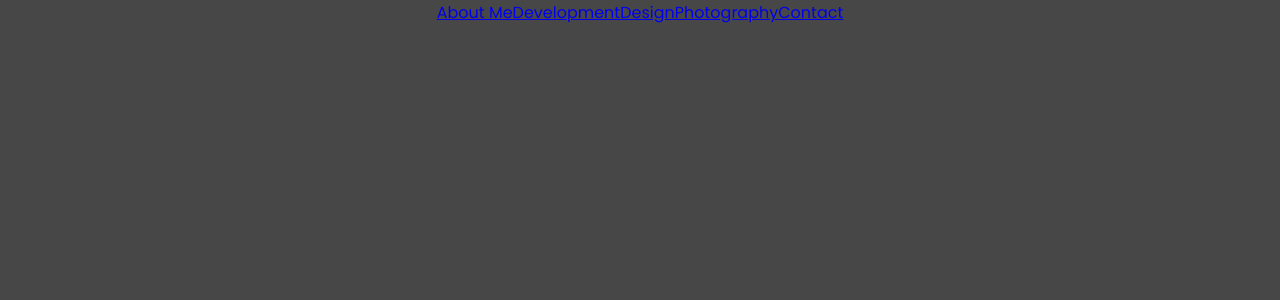
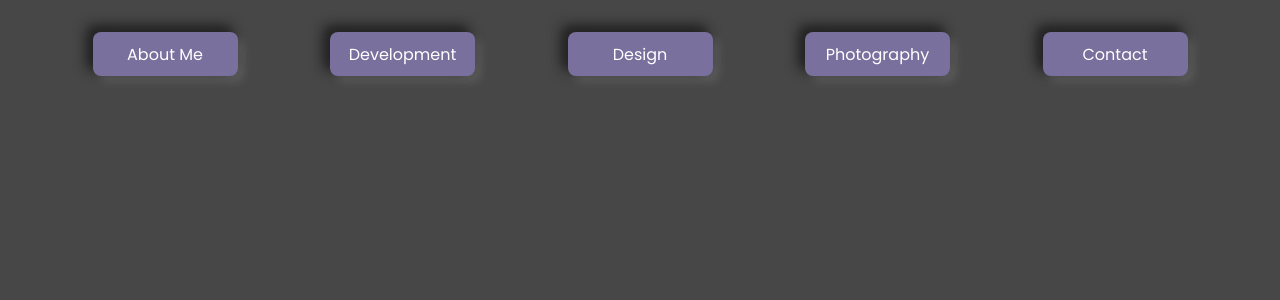
Before and after one commit to Rmiverson/rmiportfolio, a React (Create React App) app: page /design in a window 1280 px wide. Shown: the top 300 px of the page. Built offline with nearby package versions, Linux system fonts and the light colour scheme.

Commit message:
styled the navbar with a neumorphic style

```diff
--- a/src/components/Nav.js
+++ b/src/components/Nav.js
@@ -3,7 +3,7 @@ import { Link } from "react-router-dom";
 
 const Nav = () => {
     return (
-        <nav className="navbar">
+        <nav className="nav">
             <Link className="nav-item" to='/'>About Me</Link>
             <Link className="nav-item" to='/development'>Development</Link>
             <Link className="nav-item" to='/design'>Design</Link>
--- a/src/scss/App.scss
+++ b/src/scss/App.scss
@@ -1,3 +1,45 @@
 .App {
   text-align: center;
 }
+
+.nav {
+  display: flex;
+  justify-content: space-evenly;
+  width: 100%;
+  height: 3vh;
+  padding-top: 2rem;
+  padding-bottom: 2rem;
+
+  .nav-item {
+    display: flex;
+    align-items: center;
+    justify-content: center;
+    width: 125px;
+    height: 100%;
+    padding: 10px;
+
+    color: white;
+    background-color: #7A709D;
+    text-decoration: none;
+
+    border-radius: .5rem;
+    transition: .2s ease-in-out;
+    box-shadow: -6px -6px 14px rgba(27, 27, 27, 0.7),
+              -6px -6px 10px rgba(27, 27, 27, 0.5),
+              6px 6px 8px rgba(27, 27, 27, 0.075),
+              6px 6px 10px rgba(255, 255, 255, 0.15);
+
+    &:hover {
+      box-shadow: -2px -2px 6px rgba(27, 27, 27, 0.6),
+                  -2px -2px 4px rgba(27, 27, 27, 0.4),
+                  2px 2px 2px rgba(27, 27, 27, 0.05),
+                  2px 2px 4px rgba(255, 255, 255, 0.1);
+    }
+    &:active {
+      box-shadow: inset -2px -2px 6px rgba(27, 27, 27, 0.7),
+                  inset -2px -2px 4px rgba(27, 27, 27, 0.5),
+                  inset 2px 2px 2px rgba(27, 27, 27, 0.075),
+                  inset 2px 2px 4px rgba(255, 255, 255, 0.15);
+    }
+  }
+}
```
